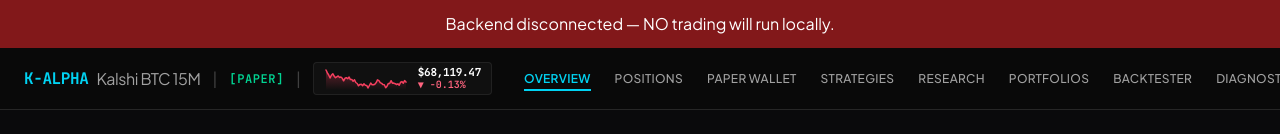
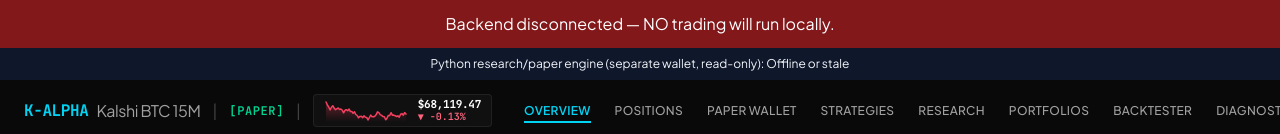
Before and after one commit to kennethhelman174/QuantScale, a React (Vite) app: page / in a window 1280 px wide. Shown: the top 134 px of the page. Built offline with nearby package versions, Linux system fonts and the light colour scheme; no server answers.

Commit message:
feat(ui): mount Python paper read-only status component

```diff
--- a/src/App.tsx
+++ b/src/App.tsx
@@ -23,6 +23,7 @@ import { KalshiSetupWizard } from './components/KalshiSetupWizard';
 import { PaperWalletTab } from './components/PaperWalletTab';
 import { KalshiApiCredentials } from './services/kalshiClient';
 import { Footer } from './components/Footer';
+import { PythonPaperStatus } from './components/PythonPaperStatus';
 
 export default function App() {
   const [activeTab, setActiveTab] = useState('overview');
@@ -130,6 +131,7 @@ export default function App() {
         PAPER orders PAUSED · Kalshi market: {exchangeState?.marketState ?? 'CHECKING'} · Order book: {exchangeState?.quoteState ?? 'CHECKING'} · CF BRTI reference: {exchangeState?.referenceVerified ? 'verified' : 'not verified'}
         {exchangeState?.nextOpen && <span className="block text-xs mt-1 font-normal">Next listed opening: {new Date(exchangeState.nextOpen).toLocaleString()} (local time; not a guarantee of active trading)</span>}
       </div>}
+      <PythonPaperStatus />
       {/* Top Bar Navigation */}
       <Navbar
         activeTab={activeTab}
```
